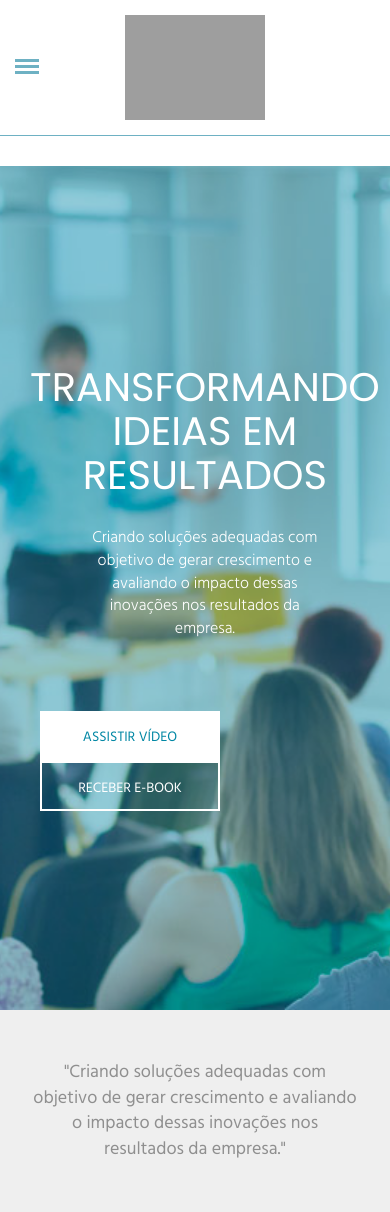
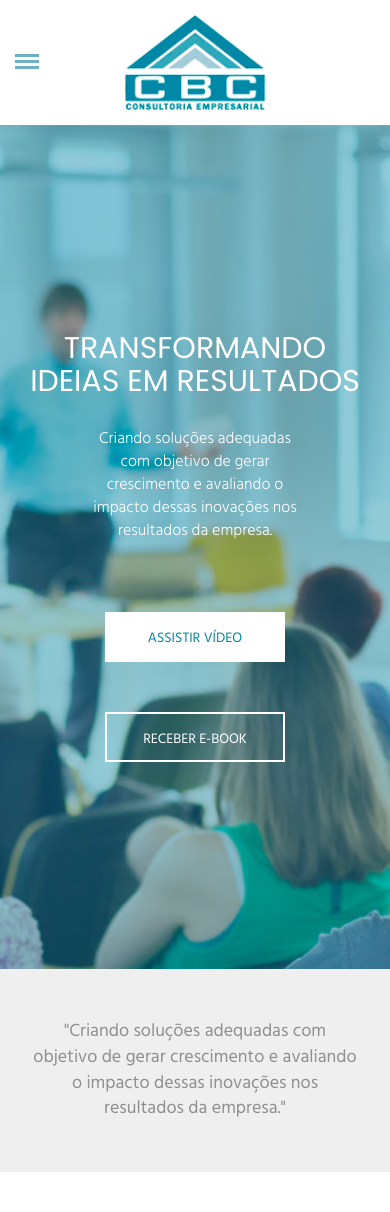
Before and after one commit to wilsonjr16/cbc.github.io, a PHP site: page / in a window 390 px wide. Shown: the top 1212 px of the page. Run offline with PHP 8.4, Linux system fonts and the light colour scheme; some libraries are stand-ins or nearby versions; grey boxes are pictures that could not be loaded.

Commit message:
inicio mobile

```diff
--- a/css/style.css
+++ b/css/style.css
@@ -917,8 +917,7 @@ body {
 		display: block;
 		position: relative;
 		background: #fff;
-		margin-bottom: 30px;
-		border-bottom: 1px solid #6eb1c3;}
+	}
 
 	.header_menu-item {width: 100%; margin: 5px 0; padding-left: 20px;}
 
@@ -926,6 +925,33 @@ body {
 	/* section_nv2*/
 	.section_nv2-txt {
 		margin-bottom: 40px;
+	}
+
+	.box_middle{width: 100%;}
+	.section_nv2-tit {
+		width: 100%;
+		word-break: break-word;
+		font-size: 3rem;
+	}
+
+	#modal1 {margin-bottom: 50px;}
+
+	.bts_modal li {float: inherit;}
+
+	.modal-close {
+		top: 4px;
+		right: 4px;
+	}
+
+	.modal_video-box {
+		width: 100%;
+		height: 100vh;
+		top: 0;
+		margin-top: 0;
+		left: 0;
+		margin-left: 0;
+		padding-right: 0;
+		padding-top: 40px;
 	}
 
 	/* Section_nv3*/
--- a/index.html
+++ b/index.html
@@ -73,7 +73,7 @@
 
 		<h1 class="logo_mobile">
 			<a class="logo_mobile-link" href="index.html">
-				<img src="img/home.png" alt="imagem da logo" class="img_logo-mobile img-responsive"/>
+				<img src="img/logo_pages.png" alt="imagem da logo" class="img_logo-mobile img-responsive"/>
 			</a>
 		</h1>
 
@@ -83,7 +83,7 @@
 
 				<h1 class="logo_mobile">
 					<a class="logo_mobile-link" href="index.html">
-						<img src="img/home.png" alt="imagem da logo" class="img_logo-mobile img-responsive"/>
+						<img src="img/logo_pages.png" alt="imagem da logo" class="img_logo-mobile img-responsive"/>
 					</a>
 				</h1>
 
```
